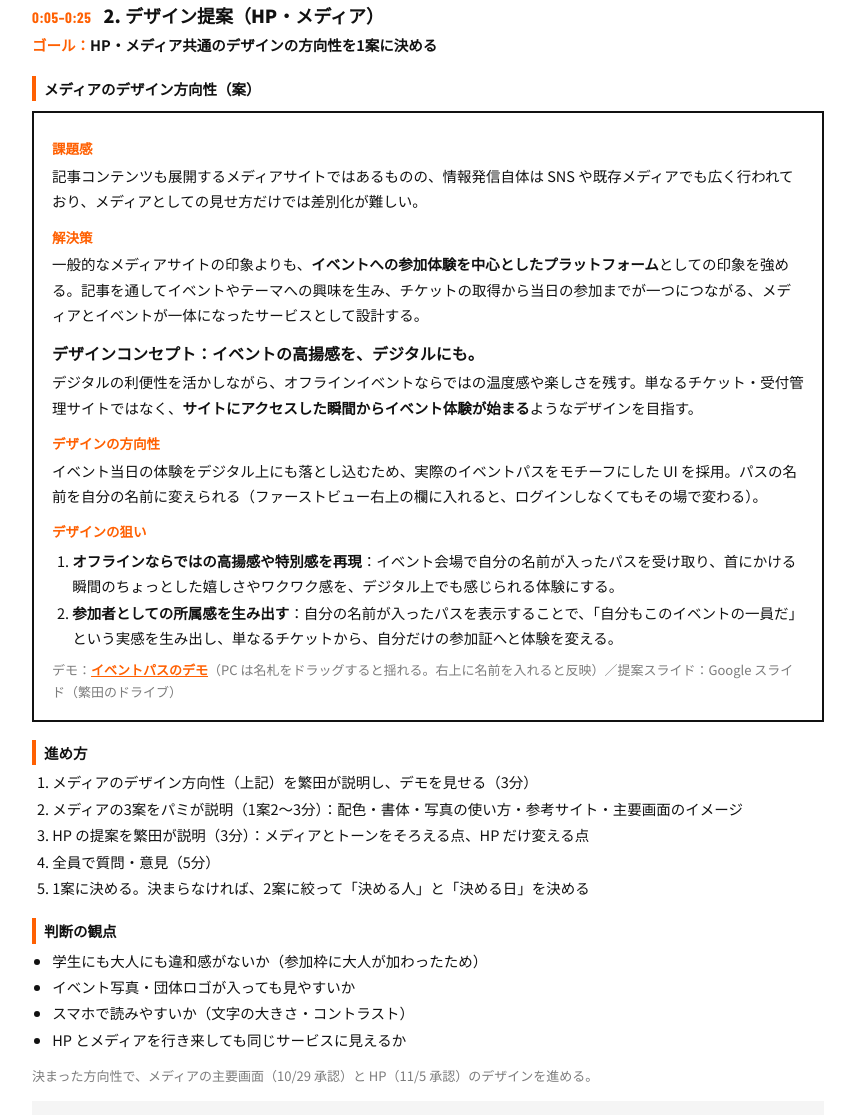
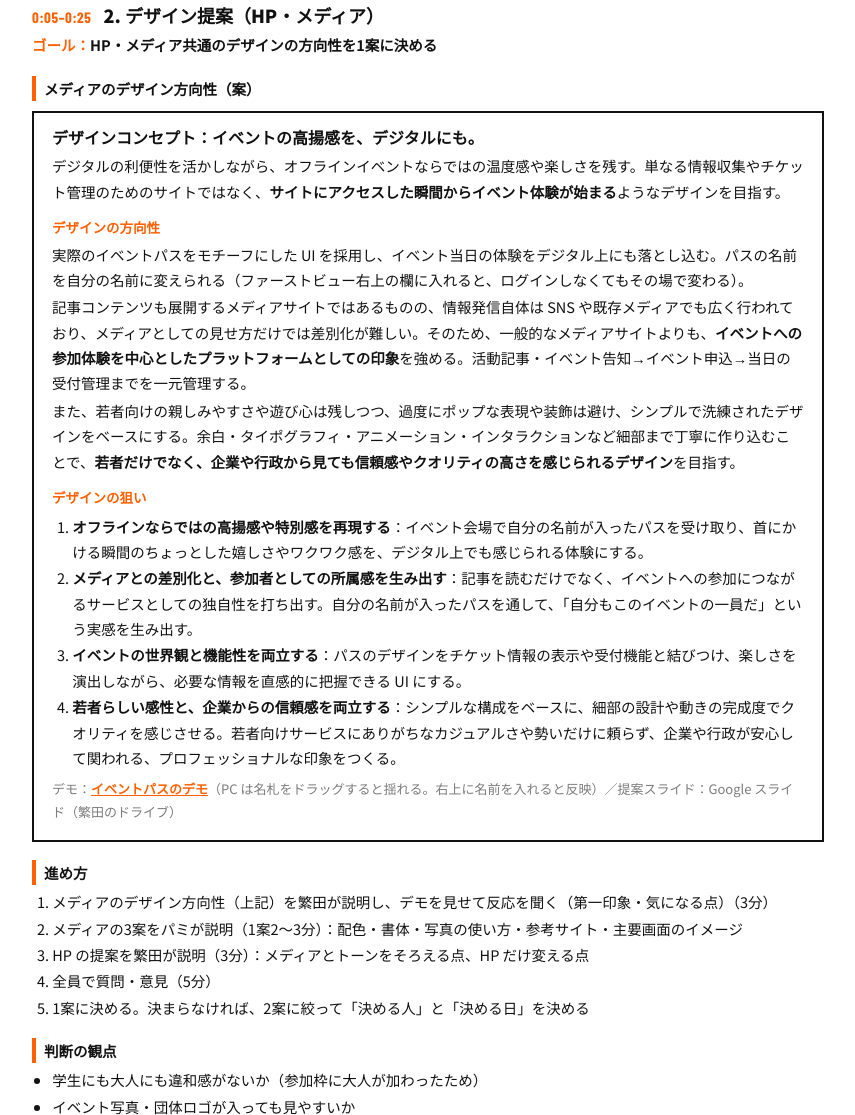
Before and after one commit to liofval/nmj, a plain HTML site: page docs/agenda-20261015.html in a window 1280 px wide. Shown: the part 988-2103 px from the top of the page, without its empty margins (16-871 px from the left). Drawn offline with nearby package versions, Linux system fonts and the light colour scheme; a web font is replaced by a local one.

Commit message:
10/15 agenda: align the media design concept with the proposal slides (tone/trust, four aims, feedback step)
Co-Authored-By: Claude Opus 5.5 <noreply@anthropic.com>
Claude-Session: https://claude.ai/code/session_016W4LT9MQLiVVmLW61ntix2

```diff
--- a/docs/agenda-20261015.html
+++ b/docs/agenda-20261015.html
@@ -100,24 +100,24 @@ ul.ops{margin:0;padding-left:1.1em}
   <p class="goal">HP・メディア共通のデザインの方向性を1案に決める</p>
   <h3 class="sub">メディアのデザイン方向性（案）</h3>
   <div class="concept">
-    <h5>課題感</h5>
-    <p>記事コンテンツも展開するメディアサイトではあるものの、情報発信自体は SNS や既存メディアでも広く行われており、メディアとしての見せ方だけでは差別化が難しい。</p>
-    <h5>解決策</h5>
-    <p>一般的なメディアサイトの印象よりも、<b>イベントへの参加体験を中心としたプラットフォーム</b>としての印象を強める。記事を通してイベントやテーマへの興味を生み、チケットの取得から当日の参加までが一つにつながる、メディアとイベントが一体になったサービスとして設計する。</p>
-    <h4 style="margin-top:14px">デザインコンセプト：イベントの高揚感を、デジタルにも。</h4>
-    <p>デジタルの利便性を活かしながら、オフラインイベントならではの温度感や楽しさを残す。単なるチケット・受付管理サイトではなく、<b>サイトにアクセスした瞬間からイベント体験が始まる</b>ようなデザインを目指す。</p>
+    <h4>デザインコンセプト：イベントの高揚感を、デジタルにも。</h4>
+    <p>デジタルの利便性を活かしながら、オフラインイベントならではの温度感や楽しさを残す。単なる情報収集やチケット管理のためのサイトではなく、<b>サイトにアクセスした瞬間からイベント体験が始まる</b>ようなデザインを目指す。</p>
     <h5>デザインの方向性</h5>
-    <p>イベント当日の体験をデジタル上にも落とし込むため、実際のイベントパスをモチーフにした UI を採用。パスの名前を自分の名前に変えられる（ファーストビュー右上の欄に入れると、ログインしなくてもその場で変わる）。</p>
+    <p>実際のイベントパスをモチーフにした UI を採用し、イベント当日の体験をデジタル上にも落とし込む。パスの名前を自分の名前に変えられる（ファーストビュー右上の欄に入れると、ログインしなくてもその場で変わる）。</p>
+    <p>記事コンテンツも展開するメディアサイトではあるものの、情報発信自体は SNS や既存メディアでも広く行われており、メディアとしての見せ方だけでは差別化が難しい。そのため、一般的なメディアサイトよりも、<b>イベントへの参加体験を中心としたプラットフォームとしての印象</b>を強める。活動記事・イベント告知→イベント申込→当日の受付管理までを一元管理する。</p>
+    <p>また、若者向けの親しみやすさや遊び心は残しつつ、過度にポップな表現や装飾は避け、シンプルで洗練されたデザインをベースにする。余白・タイポグラフィ・アニメーション・インタラクションなど細部まで丁寧に作り込むことで、<b>若者だけでなく、企業や行政から見ても信頼感やクオリティの高さを感じられるデザイン</b>を目指す。</p>
     <h5>デザインの狙い</h5>
     <ol>
-      <li><b>オフラインならではの高揚感や特別感を再現</b>：イベント会場で自分の名前が入ったパスを受け取り、首にかける瞬間のちょっとした嬉しさやワクワク感を、デジタル上でも感じられる体験にする。</li>
-      <li><b>参加者としての所属感を生み出す</b>：自分の名前が入ったパスを表示することで、「自分もこのイベントの一員だ」という実感を生み出し、単なるチケットから、自分だけの参加証へと体験を変える。</li>
+      <li><b>オフラインならではの高揚感や特別感を再現する</b>：イベント会場で自分の名前が入ったパスを受け取り、首にかける瞬間のちょっとした嬉しさやワクワク感を、デジタル上でも感じられる体験にする。</li>
+      <li><b>メディアとの差別化と、参加者としての所属感を生み出す</b>：記事を読むだけでなく、イベントへの参加につながるサービスとしての独自性を打ち出す。自分の名前が入ったパスを通して、「自分もこのイベントの一員だ」という実感を生み出す。</li>
+      <li><b>イベントの世界観と機能性を両立する</b>：パスのデザインをチケット情報の表示や受付機能と結びつけ、楽しさを演出しながら、必要な情報を直感的に把握できる UI にする。</li>
+      <li><b>若者らしい感性と、企業からの信頼感を両立する</b>：シンプルな構成をベースに、細部の設計や動きの完成度でクオリティを感じさせる。若者向けサービスにありがちなカジュアルさや勢いだけに頼らず、企業や行政が安心して関われる、プロフェッショナルな印象をつくる。</li>
     </ol>
     <p class="say" style="margin-top:8px">デモ：<a href="./badge.html">イベントパスのデモ</a>（PC は名札をドラッグすると揺れる。右上に名前を入れると反映）／提案スライド：Google スライド（繁田のドライブ）</p>
   </div>
   <h3 class="sub">進め方</h3>
   <ol>
-    <li>メディアのデザイン方向性（上記）を繁田が説明し、デモを見せる（3分）</li>
+    <li>メディアのデザイン方向性（上記）を繁田が説明し、デモを見せて反応を聞く（第一印象・気になる点）（3分）</li>
     <li>メディアの3案をパミが説明（1案2〜3分）：配色・書体・写真の使い方・参考サイト・主要画面のイメージ</li>
     <li>HP の提案を繁田が説明（3分）：メディアとトーンをそろえる点、HP だけ変える点</li>
     <li>全員で質問・意見（5分）</li>
```
Also changed, not shown: docs/project.html (+1 -1 lines).
